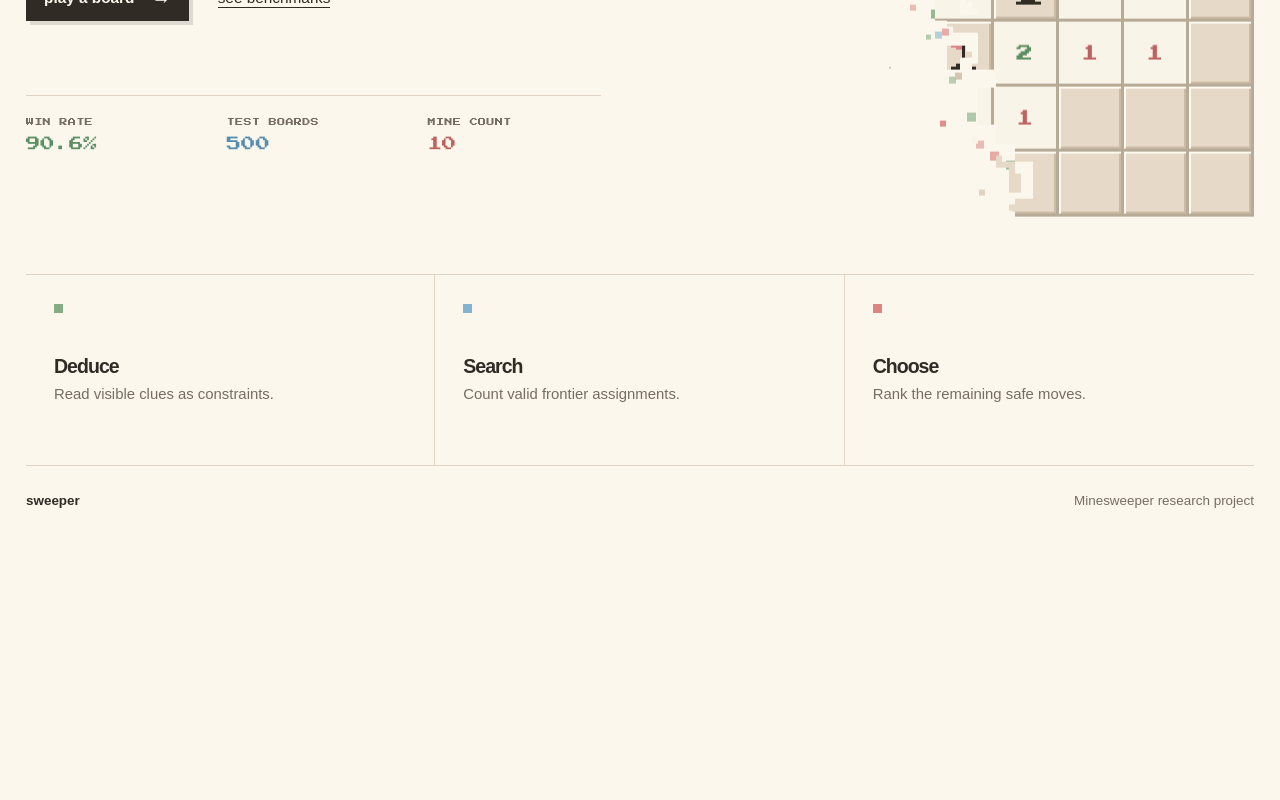
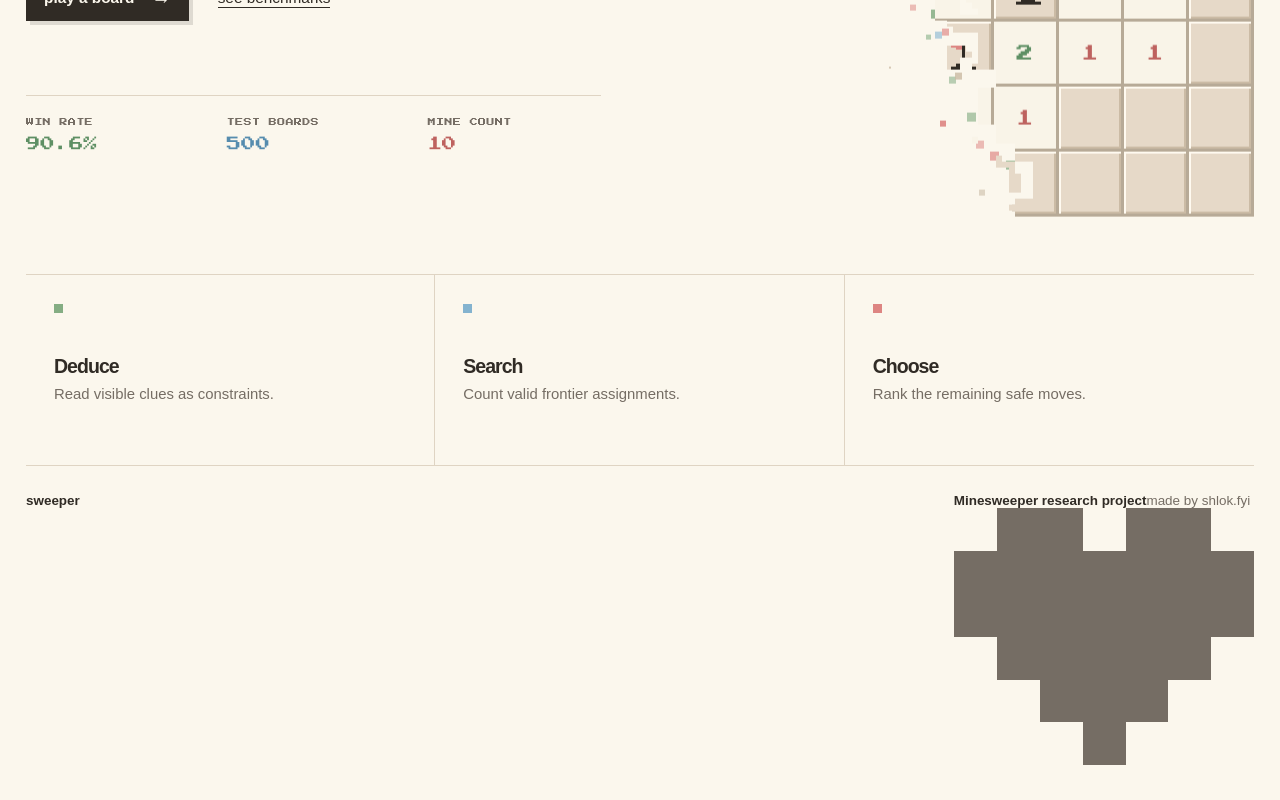
Before and after one commit to shlokrj/sweeper, a Next.js app in the folder web/: page / in a window 1280 px wide. Shown: the part 525-1325 px from the top of the page. Before the commit the page ends 1065 px from the top, so only its background shows below. Built offline with nearby package versions, Linux system fonts and the light colour scheme; a web font is replaced by a local one.

Commit message:
feat(home): add shlok credit

```diff
--- /dev/null
+++ b/web/app/components/heart-mark.tsx
@@ -0,0 +1,18 @@
+const PIXELS: Array<[number, number, number, number]> = [
+  [1, 0, 2, 1],
+  [4, 0, 2, 1],
+  [0, 1, 7, 2],
+  [1, 3, 5, 1],
+  [2, 4, 3, 1],
+  [3, 5, 1, 1],
+];
+
+export function HeartMark() {
+  return (
+    <svg aria-hidden="true" className="heart-mark" shapeRendering="crispEdges" viewBox="0 0 7 6">
+      {PIXELS.map(([x, y, width, height]) => (
+        <rect fill="currentColor" height={height} key={`${x}-${y}`} width={width} x={x} y={y} />
+      ))}
+    </svg>
+  );
+}
--- a/web/app/page.tsx
+++ b/web/app/page.tsx
@@ -1,6 +1,7 @@
 import type { CSSProperties } from "react";
 import Link from "next/link";
 import { FlagMark } from "./components/flag-mark";
+import { HeartMark } from "./components/heart-mark";
 import { SiteNav } from "./components/site-nav";
 import { ditherMask, erosionEdge } from "./components/pixel-texture";
 
@@ -151,7 +152,12 @@ export default function Home() {
 
       <footer className="site-footer">
         <span>sweeper</span>
-        <span>Minesweeper research project</span>
+        <div className="footer-meta">
+          <span>Minesweeper research project</span>
+          <a className="made-by" href="https://shlok.fyi/" rel="noreferrer" target="_blank">
+            made by shlok.fyi <HeartMark />
+          </a>
+        </div>
       </footer>
     </main>
   );
```
